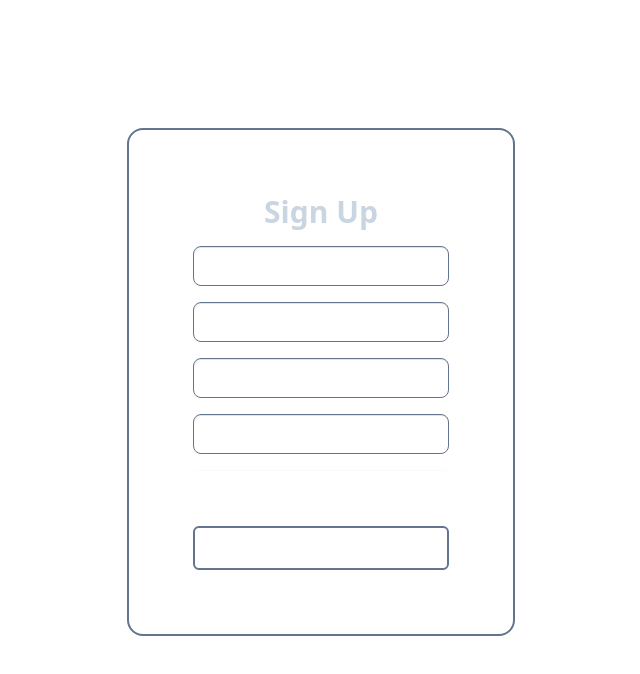
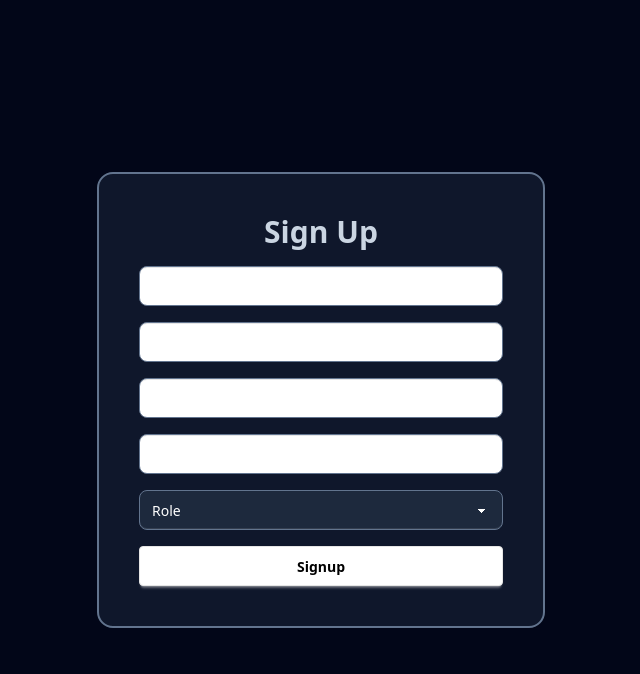
Before and after one commit to GauravSharma1711/Taskify, a React (Vite) app in the folder frontend/: page /signup in a window 1280 px wide. Shown: the top 674 px of the page, without its empty margins (319-959 px from the left). Built offline with nearby package versions, Linux system fonts and the light colour scheme.

Commit message:
updated ui

```diff
--- a/frontend/src/pages/Login.jsx
+++ b/frontend/src/pages/Login.jsx
@@ -1,25 +1,48 @@
-import React from 'react'
+import React from 'react';
 
 const Login = () => {
   return (
-    <div className='  text-white flex items-center justify-center' >
+    <div className="min-h-screen bg-slate-950 flex items-center justify-center text-white">
+      <div className="w-full max-w-sm p-8 bg-slate-900 border border-slate-700 rounded-2xl shadow-lg flex flex-col gap-6">
+        <h1 className="text-3xl font-bold text-center text-slate-200">Login</h1>
 
-    <div className=' gap-4   border-2 rounded-2xl border-slate-500 flex flex-col p-16 mt-32 items-center justify-center  h-full' >
+        <input
+          type="email"
+          placeholder="Email"
+          className="input input-md input-bordered w-full rounded-lg border-slate-600 text-white bg-slate-800 placeholder-slate-400"
+        />
 
-       <h1  className=' font-bold text-slate-300 text-3xl'>Login</h1>
-         <input type="text" placeholder="Email" className="input input-md rounded-lg border-slate-500 w-64 input-neutral" />
-          <input type="Password" placeholder="Password" className="input input-md rounded-lg border-slate-500  w-64 input-neutral" />
-       <button className="btn bg-white text-black border-[#e5e5e5] w-64 ">
-  <svg aria-label="Email icon" width="16" height="16" xmlns="http://www.w3.org/2000/svg" viewBox="0 0 24 24"><g strokeLinejoin="round" strokeLinecap="round" strokeWidth="2" fill="none" stroke="black"><rect width="20" height="16" x="2" y="4" rx="2"></rect><path d="m22 7-8.97 5.7a1.94 1.94 0 0 1-2.06 0L2 7"></path></g></svg>
-  Login with Email
-</button>
+        <input
+          type="password"
+          placeholder="Password"
+          className="input input-md input-bordered w-full rounded-lg border-slate-600 text-white bg-slate-800 placeholder-slate-400"
+        />
 
+        <button className="btn w-full bg-white text-black border border-[#e5e5e5] hover:bg-gray-100">
+          <svg
+            aria-label="Email icon"
+            width="16"
+            height="16"
+            xmlns="http://www.w3.org/2000/svg"
+            viewBox="0 0 24 24"
+            className="mr-2"
+          >
+            <g
+              strokeLinejoin="round"
+              strokeLinecap="round"
+              strokeWidth="2"
+              fill="none"
+              stroke="black"
+            >
+              <rect width="20" height="16" x="2" y="4" rx="2"></rect>
+              <path d="m22 7-8.97 5.7a1.94 1.94 0 0 1-2.06 0L2 7"></path>
+            </g>
+          </svg>
+          Login with Email
+        </button>
+      </div>
+    </div>
+  );
+};
 
-    </div>
-
-
-    </div>
-  )
-}
-
-export default Login
+export default Login;
--- a/frontend/src/pages/Signup.jsx
+++ b/frontend/src/pages/Signup.jsx
@@ -1,34 +1,49 @@
-import React from 'react'
+import React from 'react';
 
 const SignUp = () => {
   return (
-      <div className='  text-white flex items-center justify-center' >
+    <div className="min-h-screen bg-slate-950 text-white flex items-center justify-center">
+      <div className="flex flex-col gap-4 bg-slate-900 border-2 border-slate-500 rounded-2xl p-10 w-full max-w-md">
+        <h1 className="text-3xl font-bold text-slate-300 text-center">Sign Up</h1>
 
-    <div className=' gap-4   border-2 rounded-2xl border-slate-500 flex flex-col p-16 mt-32 items-center justify-center  h-full' >
+        <input
+          type="text"
+          placeholder="Username"
+          className="input input-md rounded-lg border border-slate-500 w-full input-neutral"
+        />
+        <input
+          type="text"
+          placeholder="Full Name"
+          className="input input-md rounded-lg border border-slate-500 w-full input-neutral"
+        />
+        <input
+          type="email"
+          placeholder="Email"
+          className="input input-md rounded-lg border border-slate-500 w-full input-neutral"
+        />
+        <input
+          type="password"
+          placeholder="Password"
+          className="input input-md rounded-lg border border-slate-500 w-full input-neutral"
+        />
 
-<h1  className=' font-bold text-slate-300 text-3xl'>Sign Up</h1>
+        <select
+          defaultValue=""
+          className="select w-full rounded-lg border border-slate-500 bg-slate-800 text-white focus:outline-none"
+        >
+          <option value="" disabled hidden>
+            Role
+          </option>
+          <option value="Admin">Admin</option>
+          <option value="Member">Member</option>
+        </select>
 
-<input type="text" placeholder="username" className="input input-md rounded-lg border-slate-500 w-64 input-neutral" />
-<input type="text" placeholder="FullName" className="input input-md rounded-lg border-slate-500 w-64 input-neutral" />
-    <input type="text" placeholder="Email" className="input input-md rounded-lg border-slate-500 w-64 input-neutral" />
-     <input type="Password" placeholder="Password" className="input input-md rounded-lg border-slate-500  w-64 input-neutral" />
+        <button className="btn bg-white text-black border border-[#e5e5e5] w-full">
+          Signup
+        </button>
+      </div>
+    </div>
+  );
+};
 
-<select defaultValue="Role" className="select border-none focus:outline-none focus:ring-0">
-  <option value="Role" disabled hidden>
-    Role
-  </option>
-  <option>Admin</option>
-  <option>Member</option>
-</select>
-
-<button className=' border-2 border-slate-500 rounded-md w-full p-2' >Signup</button>
-
-
-    </div>
-
-
-    </div>
-  )
-}
-
-export default SignUp
+export default SignUp;
```
